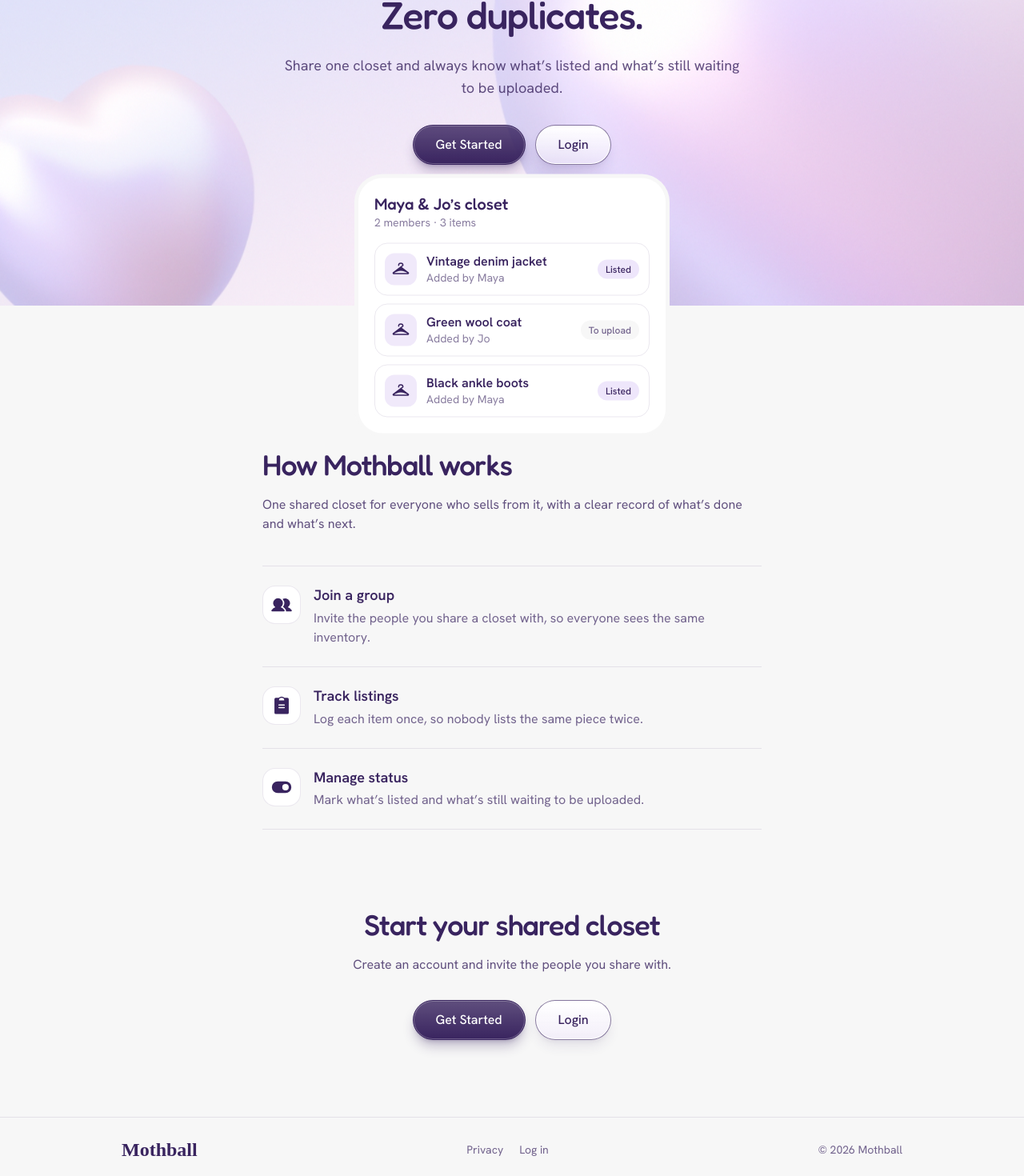
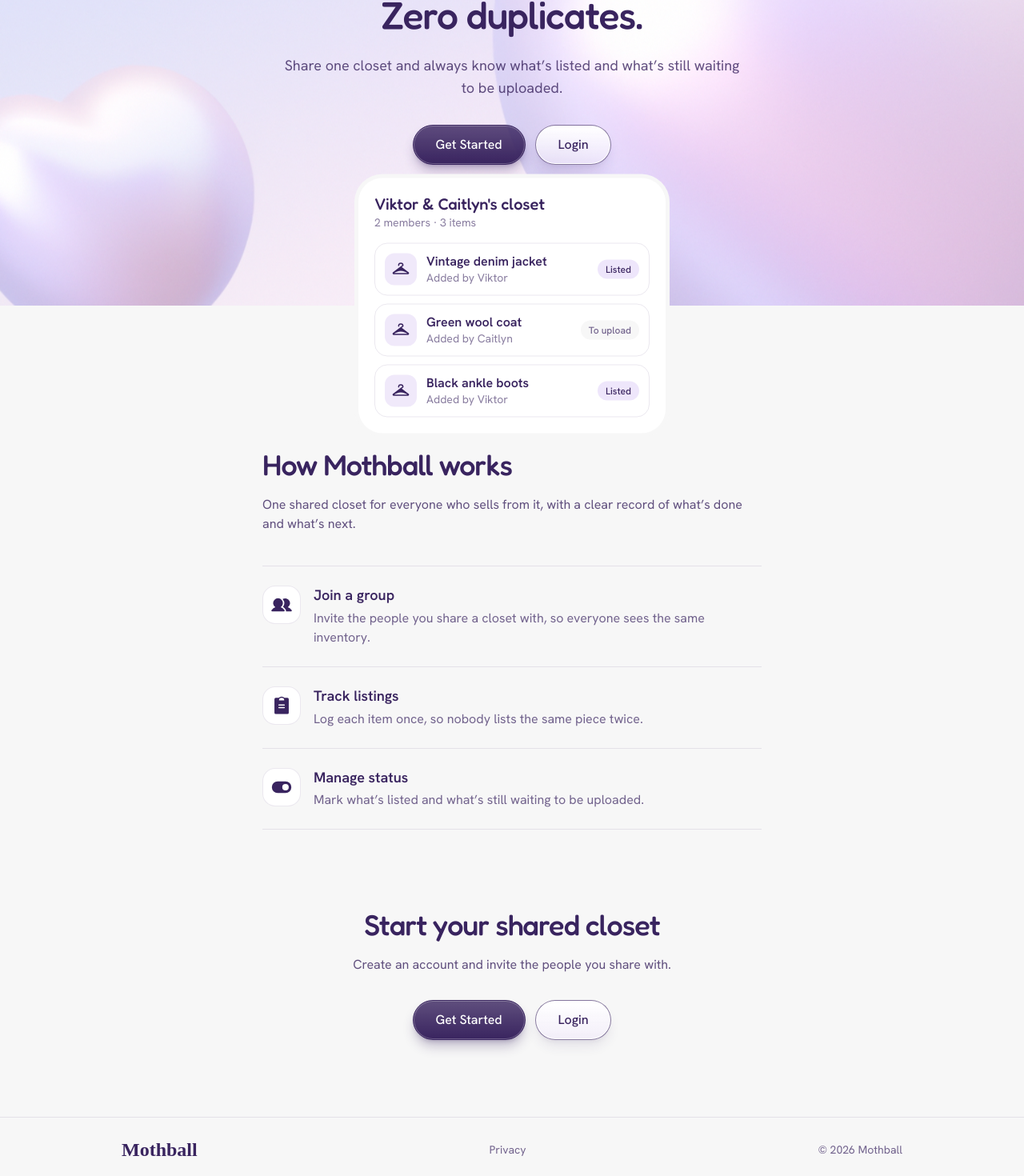
Before and after one commit to nataly-tuong/mothball, a React (Vite) app in the folder client/: page / in a window 1280 px wide. Shown: the part 216-1686 px from the top of the page at 80% size. Built offline with nearby package versions, Linux system fonts and the light colour scheme; no server answers; a web font is replaced by a local one.

Commit message:
landing page

```diff
--- a/client/src/App.tsx
+++ b/client/src/App.tsx
@@ -30,9 +30,9 @@ const steps: { title: string; text: string; Icon: Icon }[] = [
 ];
 
 const previewItems = [
-  { name: "Vintage denim jacket", meta: "Added by Maya", listed: true },
-  { name: "Green wool coat", meta: "Added by Jo", listed: false },
-  { name: "Black ankle boots", meta: "Added by Maya", listed: true },
+  { name: "Vintage denim jacket", meta: "Added by Viktor", listed: true },
+  { name: "Green wool coat", meta: "Added by Caitlyn", listed: false },
+  { name: "Black ankle boots", meta: "Added by Viktor", listed: true },
 ];
 
 const glowRing = "shadow-[0_0_0_5px_#f7f7f7]";
@@ -54,7 +54,7 @@ function ClosetPreview(): JSX.Element {
     >
       <div className="mb-4">
         <p className="font-fredoka text-xl font-medium leading-tight">
-          Maya &amp; Jo’s closet
+          Viktor &amp; Caitlyn's closet
         </p>
         <p className="text-sm text-plum/60">2 members · 3 items</p>
       </div>
@@ -209,9 +209,6 @@ export default function App(): JSX.Element {
             >
               Privacy
             </Link>
-            <Link to="/login" className="transition hover:text-plum">
-              Log in
-            </Link>
           </nav>
           <span>© {new Date().getFullYear()} Mothball</span>
         </div>
```
